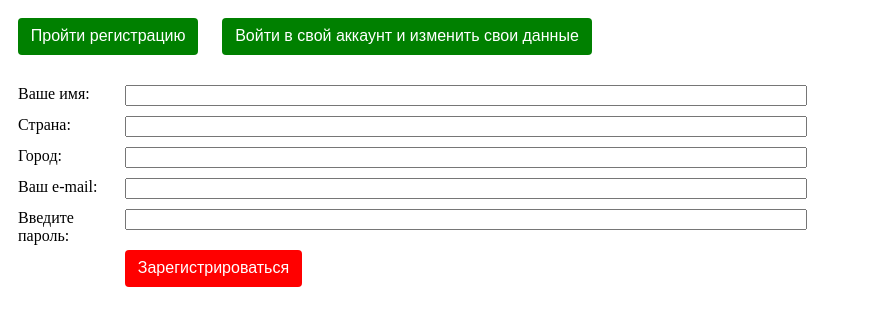
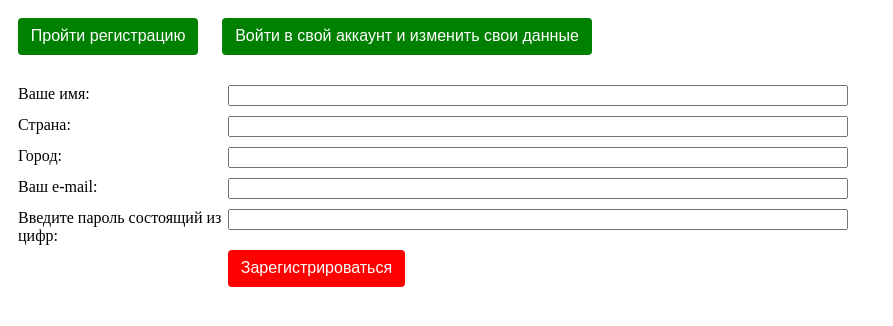
Before and after one commit to StanislauKakhnovich/klient-homework25, a plain HTML site: page index.html in a window 1280 px wide. Both pictures are taken after a click on the button "Пройти регистрацию". Shown: the whole page, without its empty margins (0-893 px from the left). Drawn offline with Linux system fonts and the light colour scheme.

Commit message:
password digit

```diff
--- a/index.html
+++ b/index.html
@@ -37,7 +37,7 @@
             </div>
         </div>
         <div class="clearfix">
-            <label for="password-up">Введите пароль:</label>
+            <label for="password-up">Введите пароль состоящий из цифр:</label>
             <div class="registration"><input  id="password-up" type="text" name="password">
                 <div class="error" id="error5">Поле не может быть пустым.</div>
             </div>
@@ -52,7 +52,7 @@
             </div>
         </div>
         <div class="clearfix">
-            <label for="password-in">Введите пароль:</label>
+            <label for="password-in">Введите пароль состоящий из цифр:</label>
             <div class="registration"><input  id="password-in" type="text" name="password">
                 <div class="error" id="error7">Поле не может быть пустым.</div>
             </div>
@@ -85,7 +85,7 @@
             </div>
         </div>
         <div class="clearfix">
-            <label for="password-up1">Измените ваш пароль:</label>
+            <label for="password-up1">Измените ваш пароль состоящий из цифр:</label>
             <div class="registration"><input  id="password-up1" type="text" name="password">
             </div>
         </div>
--- a/javascript.js
+++ b/javascript.js
@@ -106,7 +106,7 @@ const getDataUser = (event) => {
                                 </div>
                             </div>
                             <div class="clearfix">
-                                <label for="password-up1">Измените ваш пароль:</label>
+                                <label for="password-up1">Измените ваш пароль состоящий из цифр:</label>
                                 <div class="registration"><input  id="password-up1" type="text" name="password" value = ${elem.password}>
                                 </div>
                             </div>
--- a/style.css
+++ b/style.css
@@ -23,7 +23,7 @@ button {
 }
 
 div.registration {
-      margin-left: 107px;
+      margin-left: 210px;
       margin-top: 10px;
 }
 
@@ -36,7 +36,7 @@ form {
 }
 label {
 
-  width: 107px;
+  width: 210px;
   float: left;
   clear: left;
 
```
